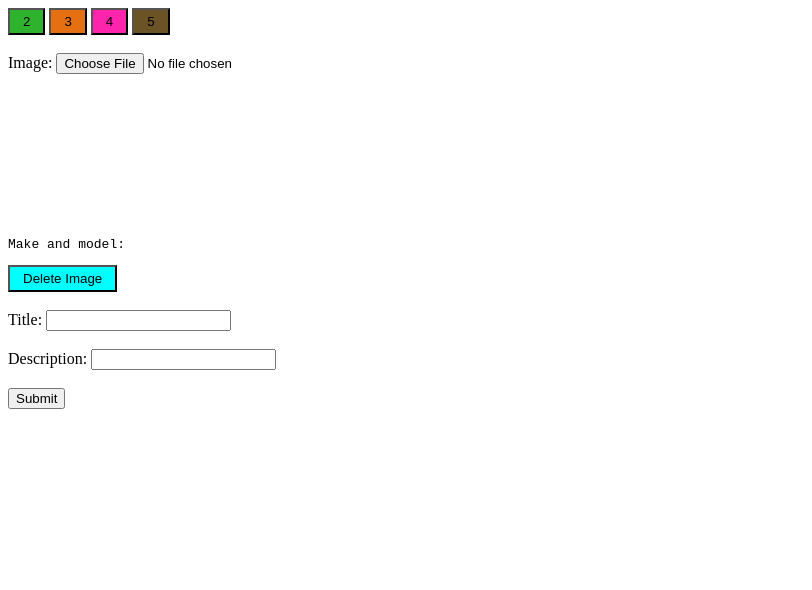
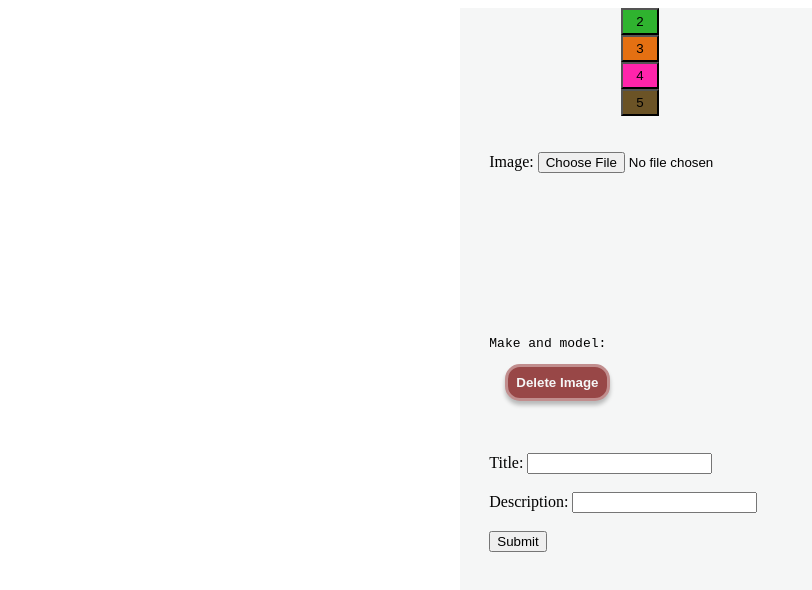
Before and after one commit to r-truesdale/CGP, a plain HTML site: page upload.html in a window 1280 px wide. Shown: the whole page, without its empty margins (0-812 px from the left). Drawn offline with Linux system fonts and the light colour scheme; a web font is replaced by a local one.

Commit message:
new branch
frontend upload branch

```diff
--- a/stylesheet.css
+++ b/stylesheet.css
@@ -20,7 +20,7 @@ body{
  margin: auto;
 }
 
-.button {
+.button, #b1 {
  align-items: center;
  background-color: rgba(66, 93, 72, 1);
  border: 5px solid rgba(149, 165, 151, 1);
@@ -97,3 +97,12 @@ min-width: 42px;
 padding: 0.75rem;
 position: relative;
 }
+
+#b1{
+ color: rgba(245, 246, 246, 1);
+ font-weight: bold;
+ background-color: rgb(152, 71, 71);
+ border: 3px solid rgb(193, 142, 142);
+ text-align: center;
+ padding: 0.5rem;
+}
--- a/upload.html
+++ b/upload.html
@@ -5,11 +5,12 @@
     <meta http-equiv="X-UA-Compatible" content="IE=edge">
     <meta name="viewport" content="width=device-width, initial-scale=1.0">
     <link rel="stylesheet" href="homecss.css">
+    <link rel="stylesheet" href="stylesheet.css">
     <title>Button Test</title>
 
 </head>
 <body>
-
+    <div class="display">
     <button id="b2" onclick = "B2()">2</button>
     <button id="b3"onclick = "B3()">3</button>
     <button id="b4"onclick = "B4()">4</button>
@@ -30,6 +31,7 @@
         <input type="text" id="descrip" name="descrip"><br><br>
         <input type="submit" onclick="uploadEntry()" value="Submit">
       </form>
+     </div>
     </body>
     <script src="https://cdn.jsdelivr.net/npm/exif-js"></script>
     <script src="exif.js"></script>
```
